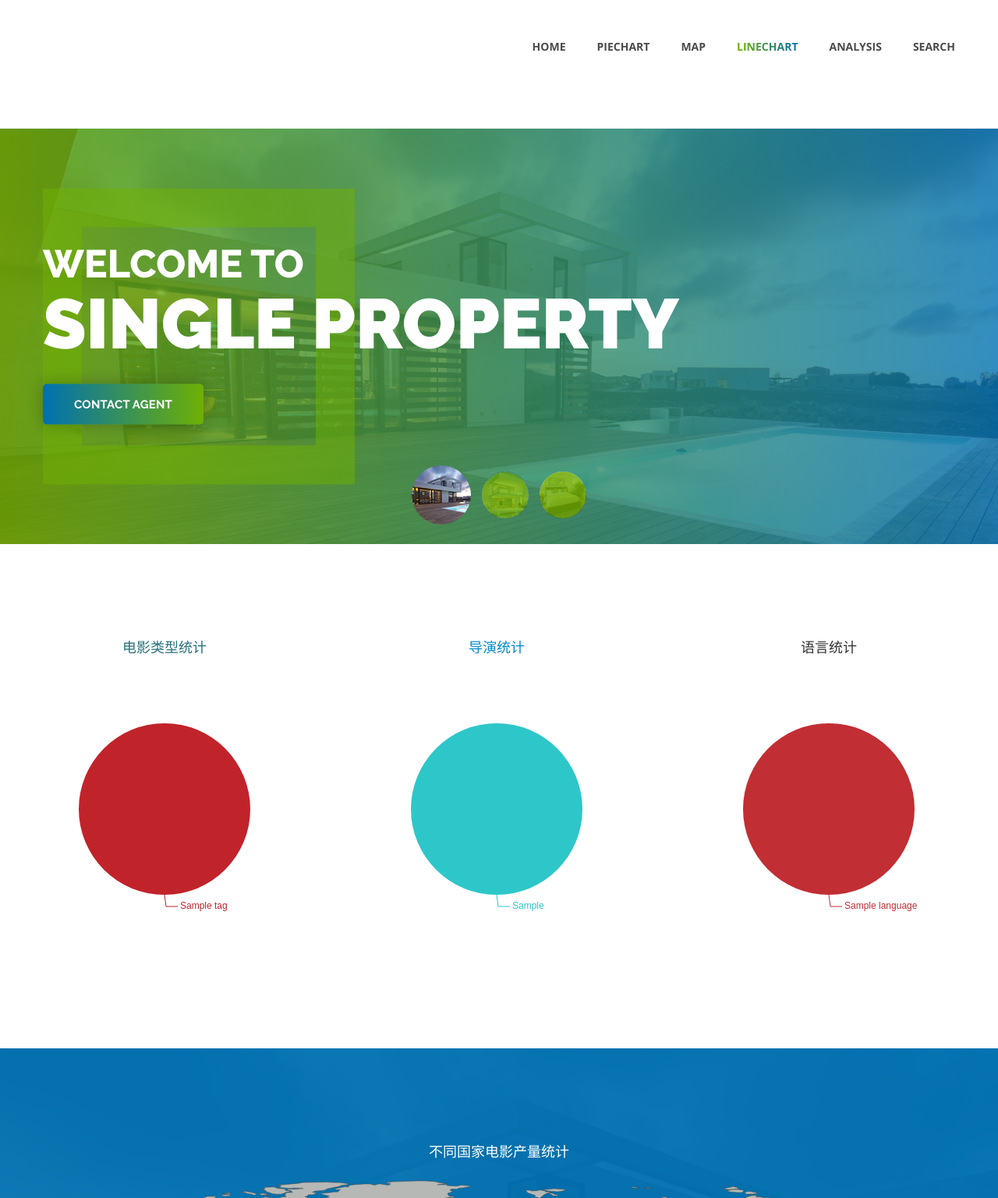
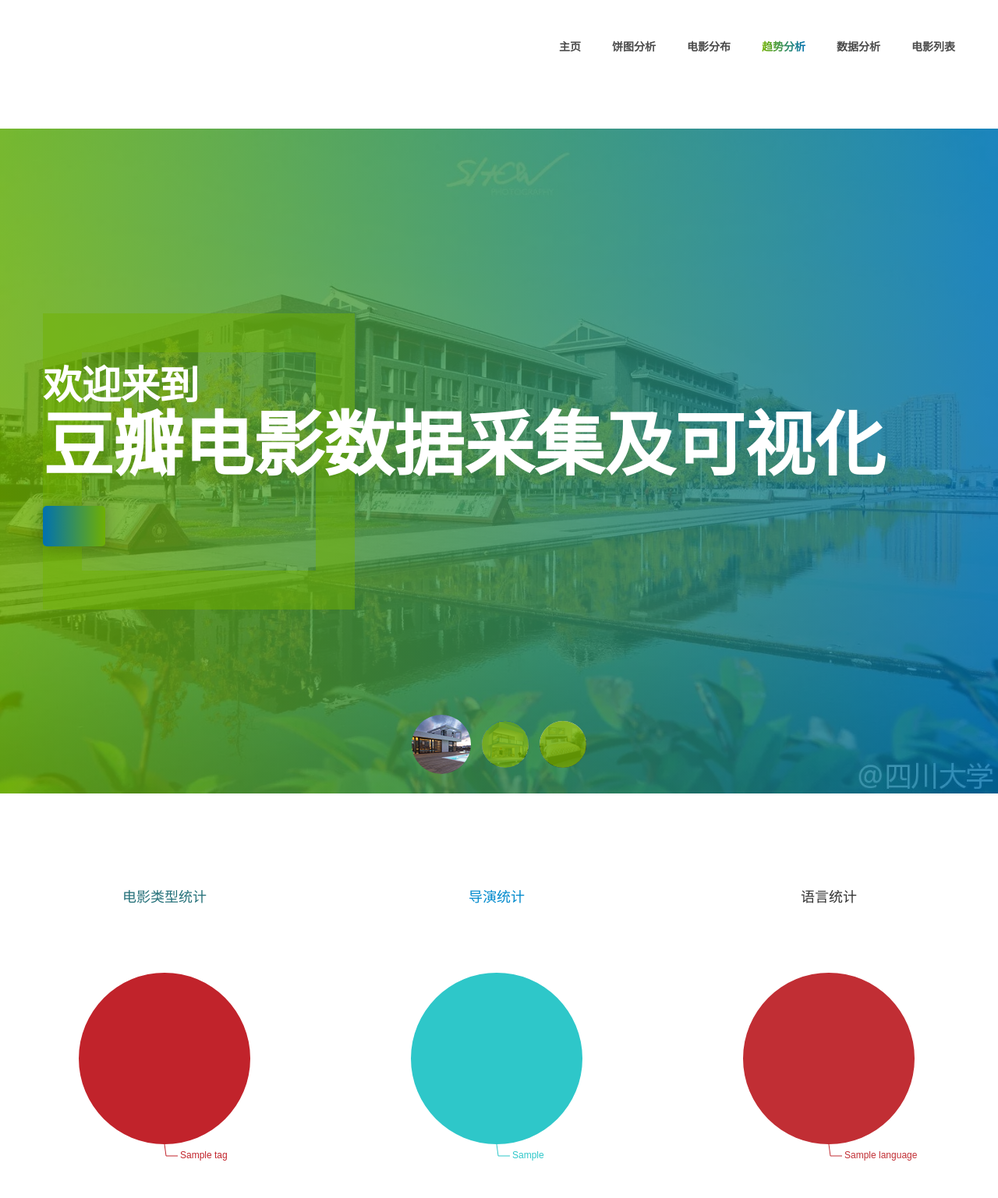
Before and after one commit to imarvinle/douban_movie_crawler, a Flask app: page /index in a window 1280 px wide. Shown: the top 1537 px of the page at 78% size. Run offline with Flask 2, Linux system fonts and the light colour scheme; tables that the repository leaves empty hold one stand-in row (values such as "Sample post"); data that the repository does not hold is empty; some libraries are stand-ins or nearby versions.

Commit message:
调整数据库设计,优化响应数据

```diff
--- a/config.py
+++ b/config.py
@@ -16,13 +16,13 @@ USERNAME = 'root'
 PASSWORD = 'password'
 HOST = '39.108.123.85'
 PORT = '3306'
-DATABASE = 'douban'             # 数据库名
+DATABASE = 'doubanmovie'             # 数据库名
 DATABASE_URI = '{}+{}://{}:{}@{}:{}/{}?charset=utf8mb4'.format(DIALECT,DRIVER,USERNAME,PASSWORD,HOST,PORT,DATABASE)
 
 
 # Configure the thread info
 TagThreadSize = 1
-MovieThreadSize = 2
+MovieThreadSize = 3
 ShortCommentSize = 0
 CommentSize = 0
-DataBaseInsertSize = 4
+DataBaseInsertSize = 1
--- a/web/app/__init__.py
+++ b/web/app/__init__.py
@@ -4,6 +4,7 @@
 from flask import Flask
 from flask_sqlalchemy import SQLAlchemy
 from flask import render_template
+import random
 
 app = Flask(__name__)
 app.config.from_object('config')
@@ -29,7 +30,7 @@ def rate():
 @app.route('/search')
 def search():
     movie_list = []
-    des = Movie.query.order_by(db.desc(Movie.score)).limit(10).all()
+    des = Movie.query.order_by(db.desc(Movie.shortcomnum)).limit(12).all()
     for item in des:
         movie = {}
 
--- a/web/app/routes/movie.py
+++ b/web/app/routes/movie.py
@@ -15,7 +15,7 @@ def tag_num_list():
     threshold = 20
     data = []
     tags = Tag.query.all()
-    tags = list(map(lambda x : {"value": len(x.movie), "name": x.name}, tags))
+    tags = list(map(lambda x : {"value": x.num, "name": x.name}, tags))
     tags = sorted(tags, key=lambda x : x["value"], reverse=True)
     if len(tags) > threshold:
         data.extend(tags[0:threshold])
@@ -47,8 +47,7 @@ def language_static():
     data = []
     languages = Language.query.all()
     for language in languages:
-        movies = language.movie
-        data.append({'value': len(movies), 'name': language.name})
+        data.append({'value': language.num, 'name': language.name})
     data = sorted(data, key=lambda x: x['value'], reverse=True)[0:10]
     return jsonify({'data': data})
 
@@ -58,8 +57,7 @@ def country_static():
     data = []
     countrys = Country.query.all()
     for country in countrys:
-        movies = country.movie
-        data.append({'value': len(movies), 'name': country.en_name})
+        data.append({'value': country.num, 'name': country.en_name})
     return jsonify({'data': data})
 
 
--- a/web/app/templates/index.html
+++ b/web/app/templates/index.html
@@ -4,7 +4,7 @@
 <head>
     <meta charset="utf-8">
     <meta http-equiv="x-ua-compatible" content="ie=edge">
-    <title>Home</title>
+    <title>豆瓣电影信息采集</title>
     <meta name="description" content="">
     <meta name="viewport" content="width=device-width, initial-scale=1">
     <!-- CSS -->
@@ -62,12 +62,12 @@
                             <div id="main-menu" class="main-menu onepage-nav collapse navbar-collapse float-right">
                                 <nav>
                                     <ul>
-                                        <li class="active"><a href="/index">home</a></li>
-                                        <li><a href="#pie_chart">piechart</a></li>
-                                        <li><a href="#district_map">map</a></li>
-                                        <li><a href="#line_chart">linechart</a></li>
-                                        <li><a href="/rate">analysis</a></li>
-                                        <li><a href="/search">search</a></li>
+                                        <li class="active"><a href="/index">主页</a></li>
+                                        <li><a href="#pie_chart">饼图分析</a></li>
+                                        <li><a href="#district_map">电影分布</a></li>
+                                        <li><a href="#line_chart">趋势分析</a></li>
+                                        <li><a href="/rate">数据分析</a></li>
+                                        <li><a href="/search">电影列表</a></li>
                                     </ul>
                                 </nav>
                             </div>
@@ -89,14 +89,14 @@
 
                 <!-- Single Hero Item -->
                 <div class="hero-item overlay" data-thumb="/static/img/hero/thumb-1.jpg">
-                    <img src="/static/img/hero/1.jpg" alt="">
+                    <img src="/static/img/hero/1.jpeg" alt="">
                     <div class="container">
                         <div class="row">
                             <div class="hero-content col-xs-12">
 
-                                <h2>Welcome To</h2>
-                                <h1>Single Property</h1>
-                                <a href="#">Contact Agent</a>
+                                <h2>欢迎来到</h2>
+                                <h1>豆瓣电影数据采集及可视化</h1>
+                                <a href="#"></a>
 
                             </div>
                         </div>
@@ -111,9 +111,9 @@
                         <div class="row">
                             <div class="hero-content col-xs-12">
 
-                                <h2>Welcome To</h2>
-                                <h1>Single Property</h1>
-                                <a href="#">Contact Agent</a>
+                                <h2>欢迎来到</h2>
+                                <h1>豆瓣电影数据采集及可视化</h1>
+                                <a href="#"></a>
 
                             </div>
                         </div>
@@ -123,14 +123,14 @@
 
                 <!-- Single Hero Item -->
                 <div class="hero-item overlay" data-thumb="/static/img/hero/thumb-3.jpg">
-                    <img src="/static/img/hero/3.jpg" alt="">
+                    <img src="/static/img/hero/3.jpeg" alt="">
                     <div class="container">
                         <div class="row">
                             <div class="hero-content col-xs-12">
 
-                                <h2>Welcome To</h2>
-                                <h1>Single Property</h1>
-                                <a href="#">Contact Agent</a>
+                                <h2>欢迎来到</h2>
+                                <h1>豆瓣电影数据采集及可视化</h1>
+                                <a href="#"></a>
 
                             </div>
                         </div>
@@ -438,14 +438,13 @@
 
                     <!-- Copyright -->
                     <div class="copyright text-left col-sm-6 col-xs-12">
-                        <p>Copyright &copy; 2017.Company name All rights reserved.More Templates <a href="http://www.cssmoban.com/"
-                                target="_blank" title="模板之家">模板之家</a> - Collect from <a href="http://www.cssmoban.com/"
-                                title="网页模板" target="_blank">网页模板</a></p>
+                        <p>Copyright &copy; lcl&zjw <a href="https://github.com/MarvinLe/douban_movie_crawler"
+                                title="项目地址" target="_blank">项目地址</a></p>
                     </div>
 
                     <!-- Author Credit -->
                     <div class="author-credit text-right col-sm-6 col-xs-12">
-                        <p>Created by Devitems With <i class="fa fa-heart-o"></i></p>
+                        <p>Created by WeiWei<i class="fa fa-heart-o"></i></p>
                     </div>
 
                 </div>
--- a/web/config.py
+++ b/web/config.py
@@ -10,7 +10,7 @@ USERNAME = 'root'
 PASSWORD = 'password'
 HOST = '39.108.123.85'
 PORT = '3306'
-DATABASE = 'douban'
+DATABASE = 'doubanmovie'
 SQLALCHEMY_DATABASE_URI = '{}+{}://{}:{}@{}:{}/{}?charset=utf8mb4'.format(DIALECT,DRIVER,USERNAME,PASSWORD,HOST,PORT,DATABASE)
 #设置禁用追踪对对象的修改并发送信号
 SQLALCHEMY_TRACK_MODIFICATIONS = False
```
Also changed, not shown: web/app/models/model.py (+9 -5 lines), web/app/templates/rate.html (+7 -7 lines), web/app/templates/search.html (+7 -7 lines), README.md, storage/db_util.py, storage/model.py, web/app/static/img/hero/1.jpeg (added), web/app/static/img/hero/1.jpg (deleted), web/app/static/img/hero/2.jpg, web/app/static/img/hero/3.jpeg (added), web/app/static/img/hero/3.jpg (deleted).
